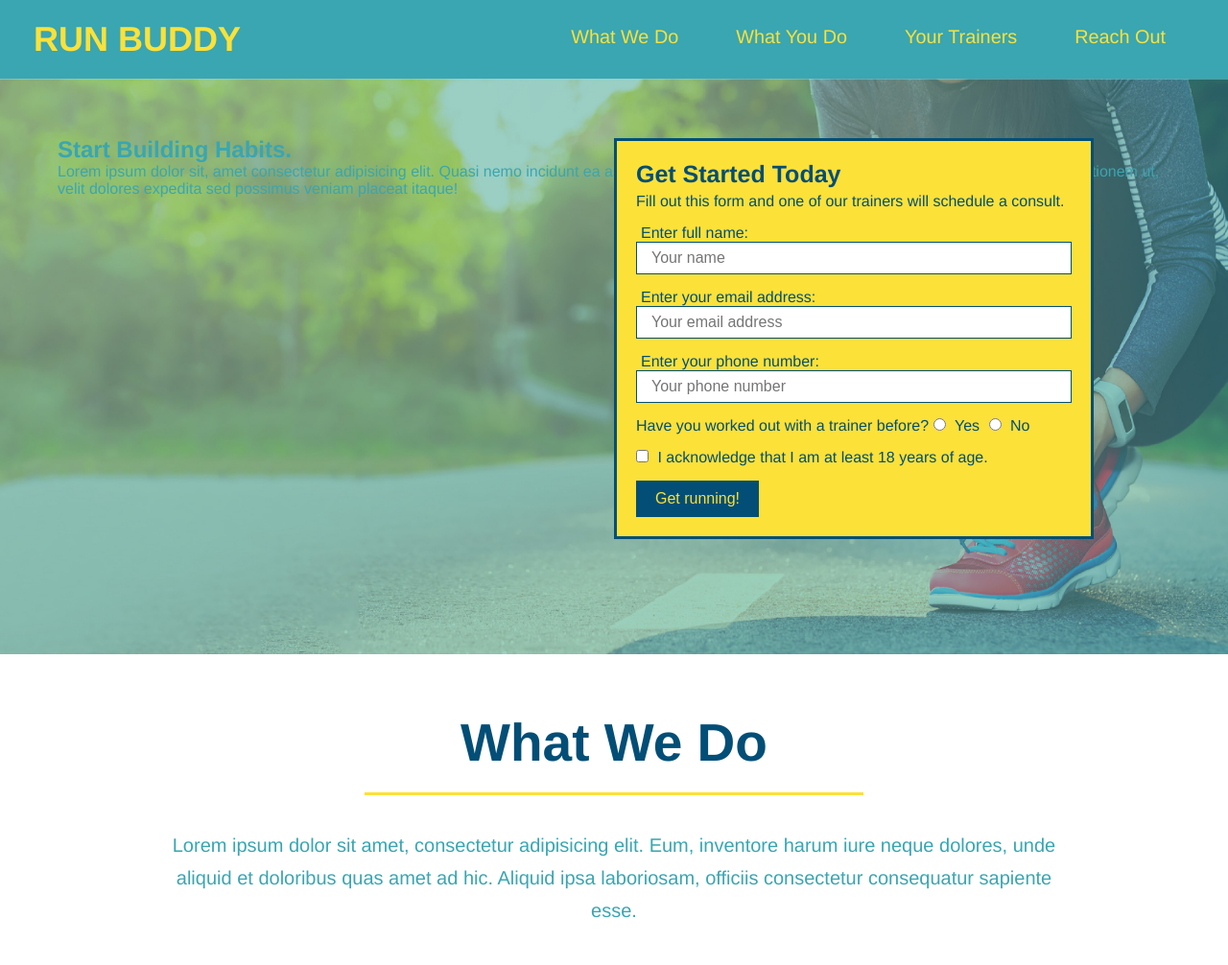
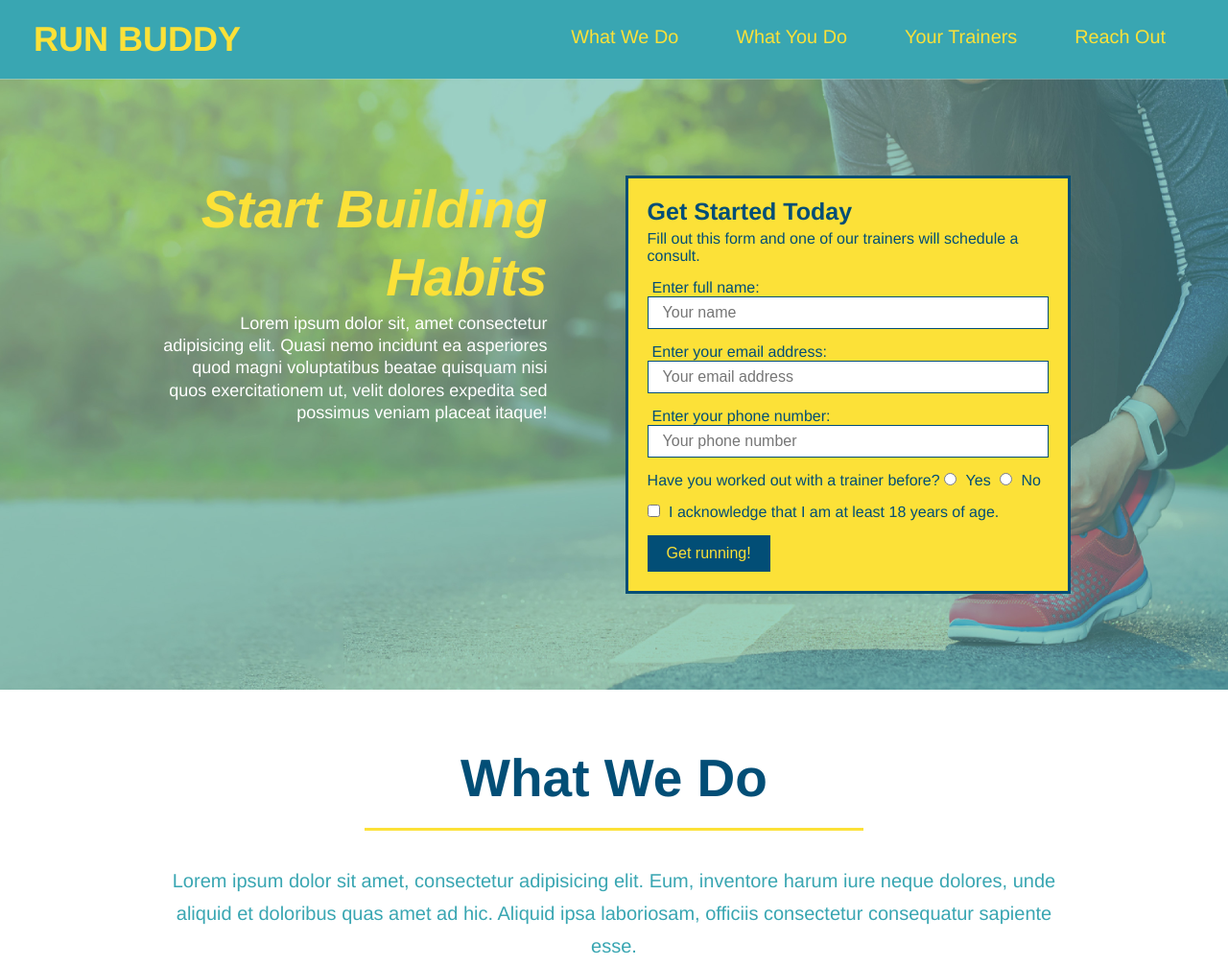
Before and after one commit to AHudg/run-buddy, a plain HTML site: page index.html in a window 1280 px wide. Shown: the top 1006 px of the page at 96% size. Drawn offline with Linux system fonts and the light colour scheme.

Commit message:
added flexbox to hero

```diff
--- a/assets/css/style.css
+++ b/assets/css/style.css
@@ -80,21 +80,35 @@ section {
 /* Hero Style Start */
 .hero {
     background-image: url("../images/hero-bg.jpg");
-    height: 600px;
     background-size: cover;
     background-position: center;
-    position: relative;
+    display: flex;
+    justify-content: center;
+    flex-wrap: wrap;
+}
+
+.hero-cta {
+    width: 35%;
+    text-align: right;
+    margin: 3.5%;
+    color: #fff;
+    font-size: 18px;
+    line-height: 1.3;
+}
+
+.hero-cta h2 {
+    font-style: italic;
+    font-size: 55px;
+    color:#fce138;
 }
 
 .hero-form {
     background-color:#fce138;
     color:#024e76;
-    width: 500px;
     padding: 20px;
     border: solid 3px #024e76;
-    position: absolute;
-    bottom: 120px;
-    right: 140px;
+    width: 40%;
+    margin: 3.5%;
 }
 
 .hero-form h3 {
--- a/index.html
+++ b/index.html
@@ -39,7 +39,7 @@
         <!--Hero/Jumbotron-->
         <section class="hero">
             <div class="hero-cta">
-                <h2>Start Building Habits.</h2>
+                <h2>Start Building Habits</h2>
                 <p>Lorem ipsum dolor sit, amet consectetur adipisicing elit. Quasi nemo incidunt ea asperiores quod magni voluptatibus beatae quisquam nisi quos exercitationem ut, velit dolores expedita sed possimus veniam placeat itaque!</p>
             </div>
             <div class="hero-form">
```
